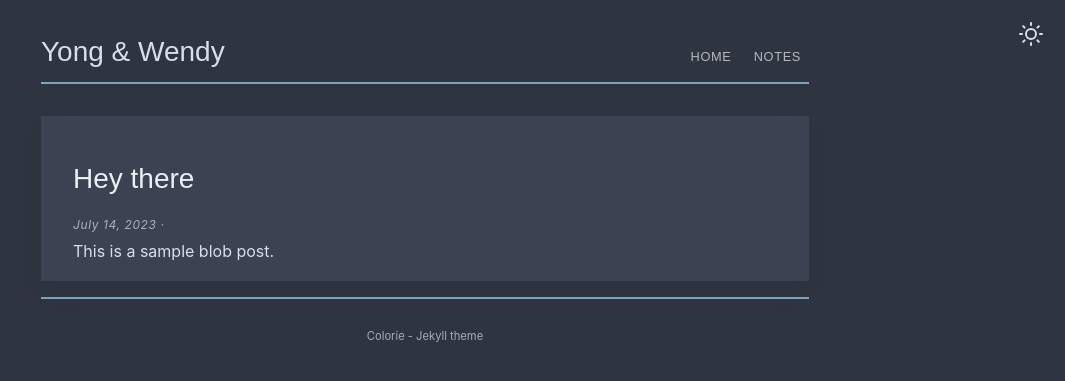
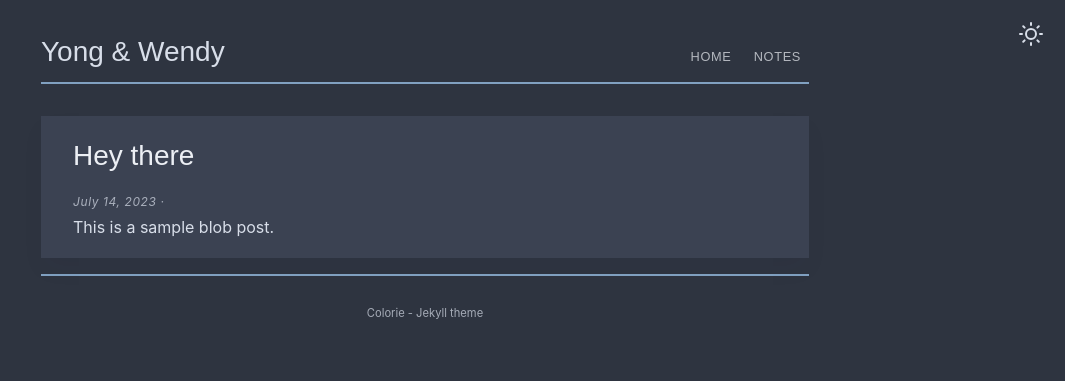
Before and after one commit to yong-lim/4lims, a Jekyll site: the page built from _posts/2023-07-14-hey-there.md, in a window 1280 px wide. Shown: the top 381 px of the page, without its empty margins (215-1280 px from the left). Built offline with Jekyll 4.4.1, drawn with Linux system fonts in a browser that asks for light colours; some web fonts are replaced.

```diff
--- a/_includes/tags.html
+++ b/_includes/tags.html
@@ -1,6 +1,7 @@
 <article role="article" class="post">
    {% assign tags = site.tags | sort %}
-   <ul style="column-count: 3; list-style: none;  justify-items: center;">
+   <!--<ul style="column-count: 3; list-style: none;  justify-items: center;">-->
+   <ul>
       {% for tag in tags %}
       {% assign tg = tag[0] | replace: " ", "%20" %}
       {% assign url = "/tag/" | append: tg | append: "/" %}
--- a/_layouts/post.html
+++ b/_layouts/post.html
@@ -2,7 +2,7 @@
 layout: default
 ---
 <div class="post">
-  <h2 class="post-title, h-italic">{{ page.title | escape }}</h2>
+  <h2 class="post-title">{{ page.title | escape }}</h2>
   <time class="date" datetime="{{ page.date | date_to_xmlschema }}">{{ page.date | date: "%B %-d, %Y" }} &middot; {{ page.tags }}</time>
   {{ content }}
 
```
